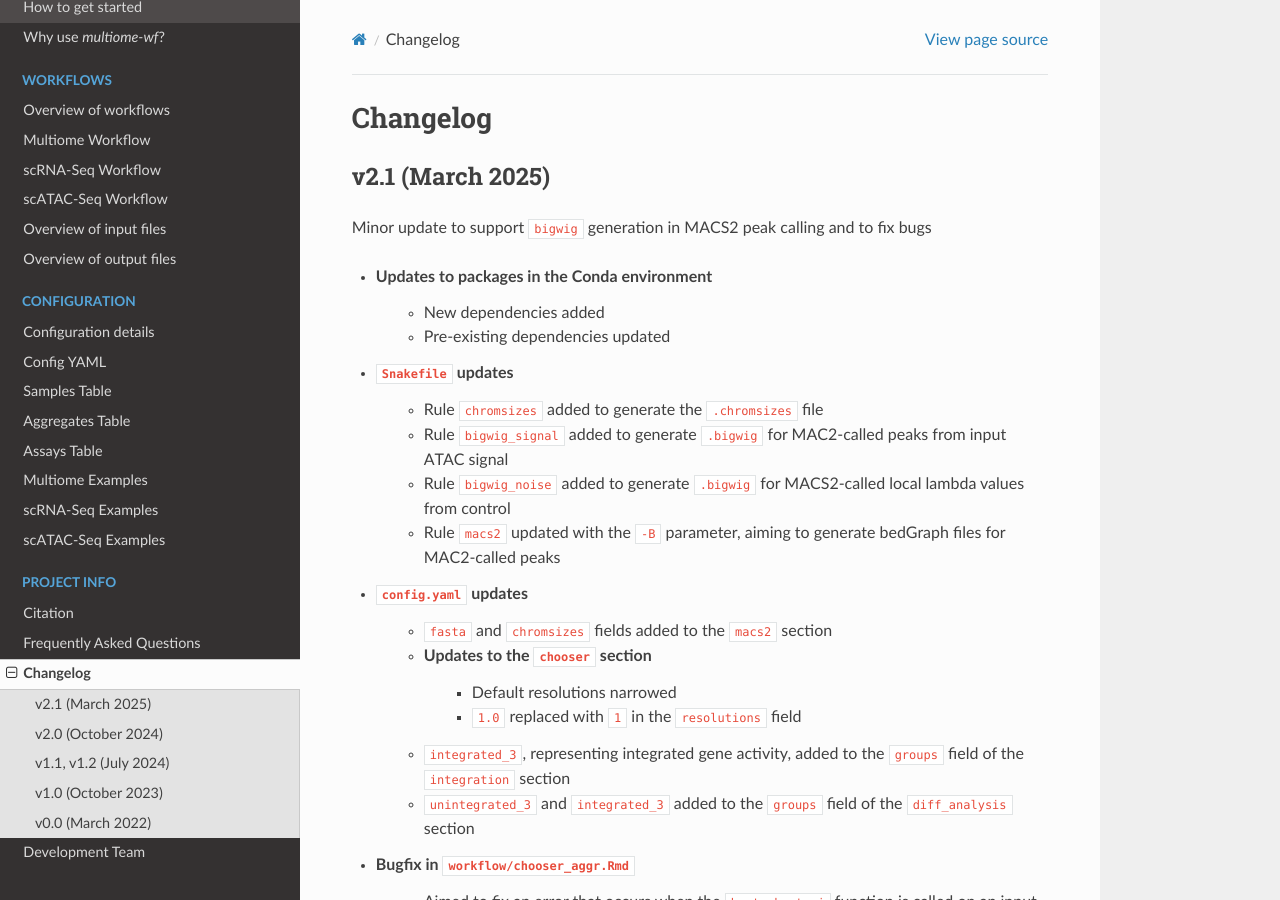
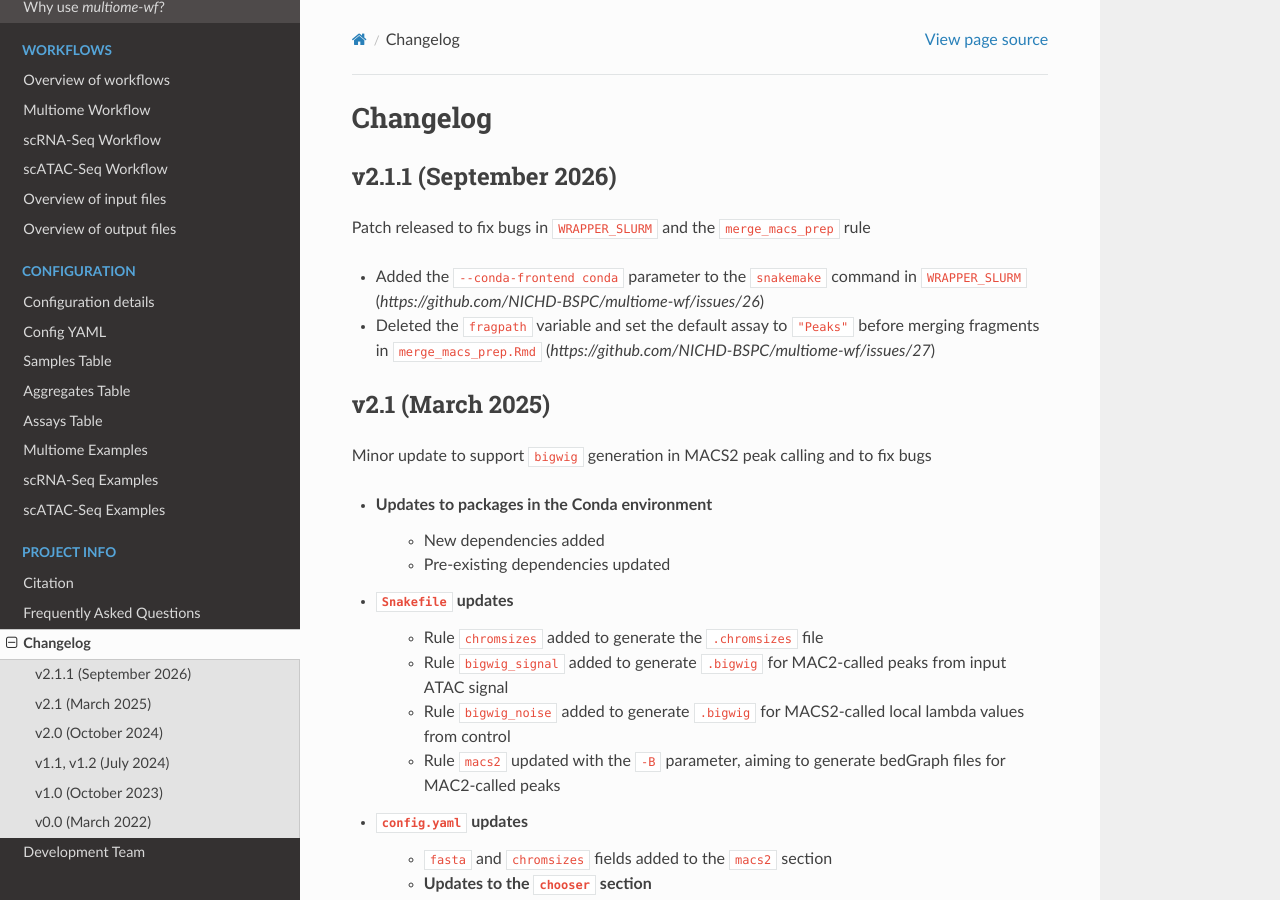
Before and after one commit to NICHD-BSPC/multiome-wf, a Sphinx documentation site: the page built from docs/project-info/changelog.rst, in a window 1280 px wide and 900 px high. Built offline with Sphinx 7.4.7 and the Read the Docs theme 3.1.0, drawn with Linux system fonts in a browser that asks for light colours.

Commit message:
CHANGELOG updated - v2.1.1

```diff
--- a/docs/project-info/changelog.rst
+++ b/docs/project-info/changelog.rst
@@ -4,6 +4,16 @@
 Changelog
 =========
 
+v2.1.1 (September 2026)
+-----------------------
+
+Patch released to fix bugs in ``WRAPPER_SLURM`` and the ``merge_macs_prep`` rule
+
+- Added the ``--conda-frontend conda`` parameter to the ``snakemake`` command in ``WRAPPER_SLURM``
+  (`https://github.com/NICHD-BSPC/multiome-wf/issues/26`)
+- Deleted the ``fragpath`` variable and set the default assay to ``"Peaks"``
+  before merging fragments in ``merge_macs_prep.Rmd``
+  (`https://github.com/NICHD-BSPC/multiome-wf/issues/27`)
 
 v2.1 (March 2025)
 -----------------
```
